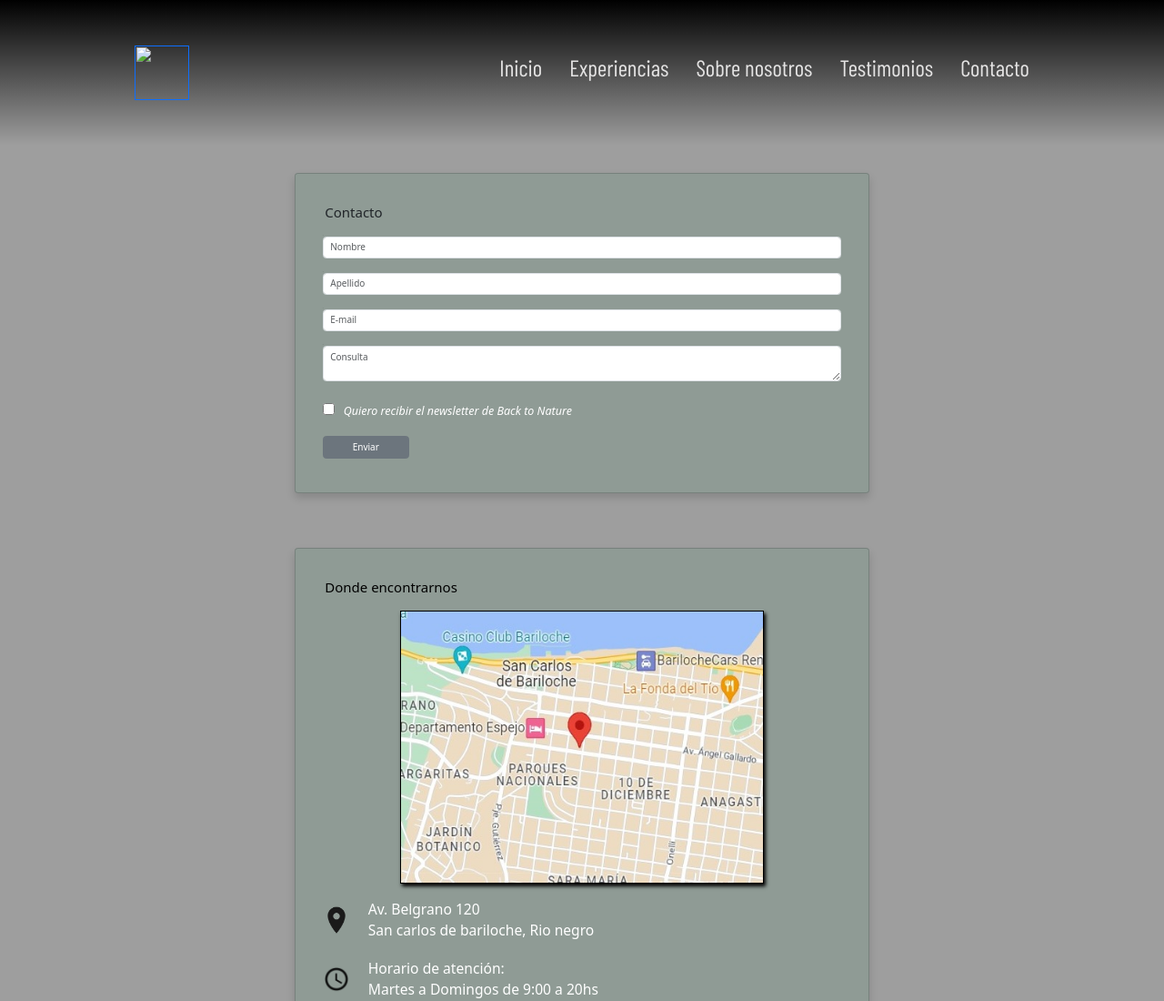
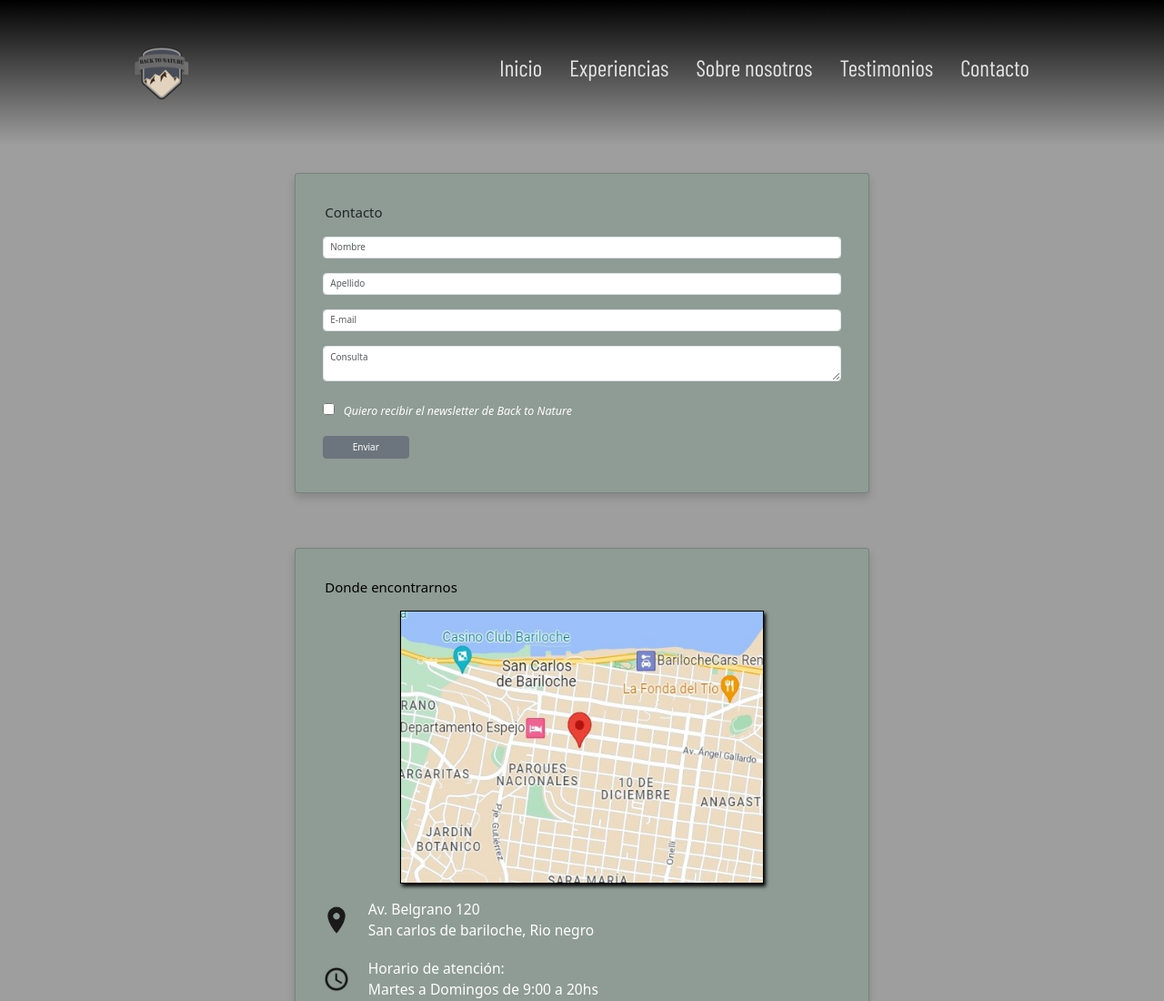
Before and after one commit to GabrielLococo/Proyecto-back-to-nature, a plain HTML site: page pages/contacto.html in a window 1280 px wide. Shown: the top 1100 px of the page at 91% size. Drawn offline with nearby package versions, Linux system fonts and the light colour scheme; the site is published under a folder, as on GitHub Pages, so addresses that start at the root find nothing; a web font is replaced by a local one.

Commit message:
links, la tercera es la vencida

```diff
--- a/pages/contacto.html
+++ b/pages/contacto.html
@@ -18,7 +18,7 @@
     <section class="backgroundContacto">
         <header class="nav-wraper">
             <nav>
-                <a href="" class="logo"><img src="/assets/logoBacktonature.png" alt=""></a>
+                <a href="" class="logo"><img src="../assets/logoBacktonature.png" alt="logo back to nature"></a>
                 <input type="checkbox" name="" id="toggle">
                 <label for="toggle"><i class="material-icons">menu</i></label>
                 <div class="menu">
```
Also changed, not shown: index.html (+1 -1 lines), pages/experiencias.html (+1 -1 lines), pages/sobre-nosotros.html (+1 -1 lines), pages/testimonios.html (+1 -1 lines).
